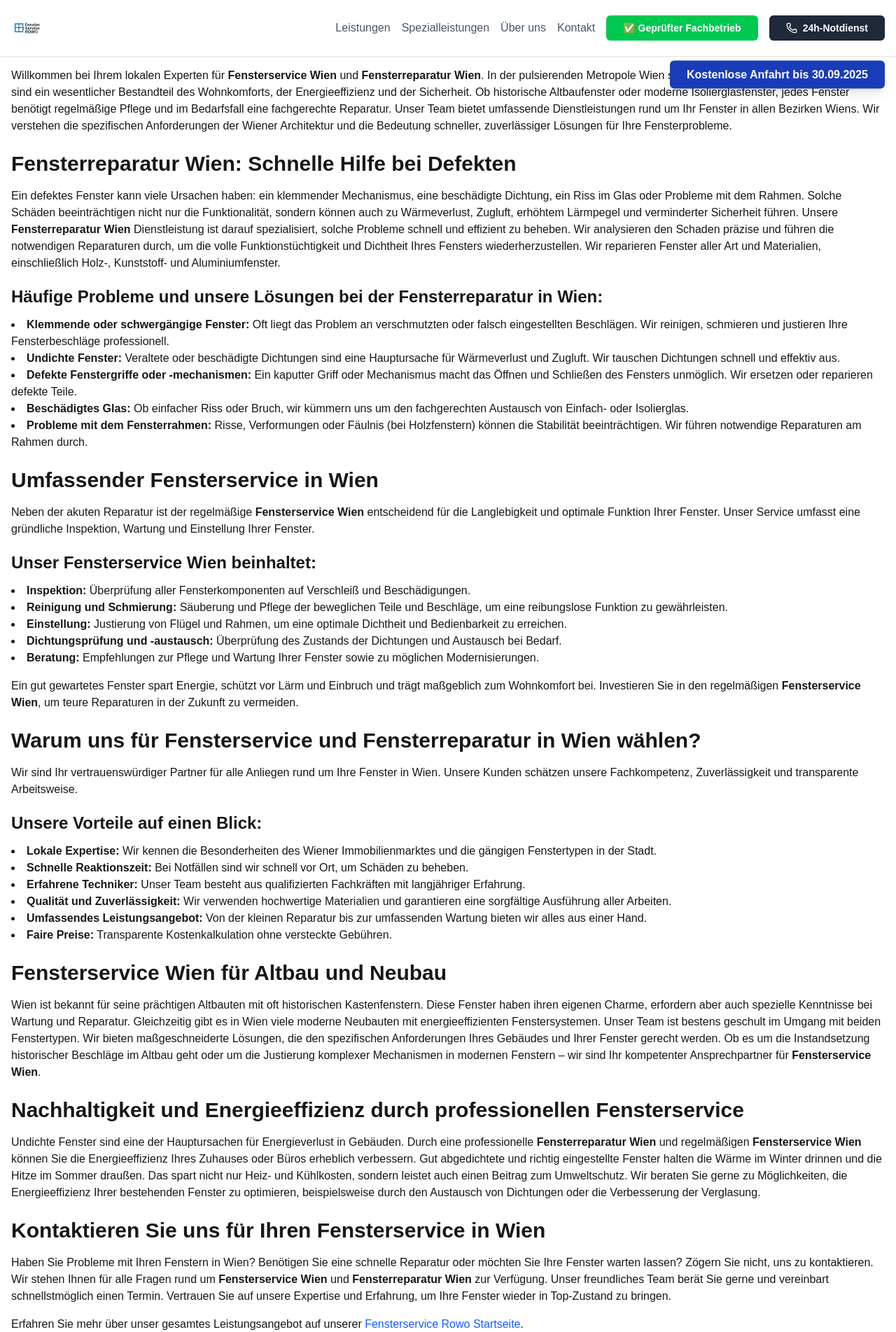
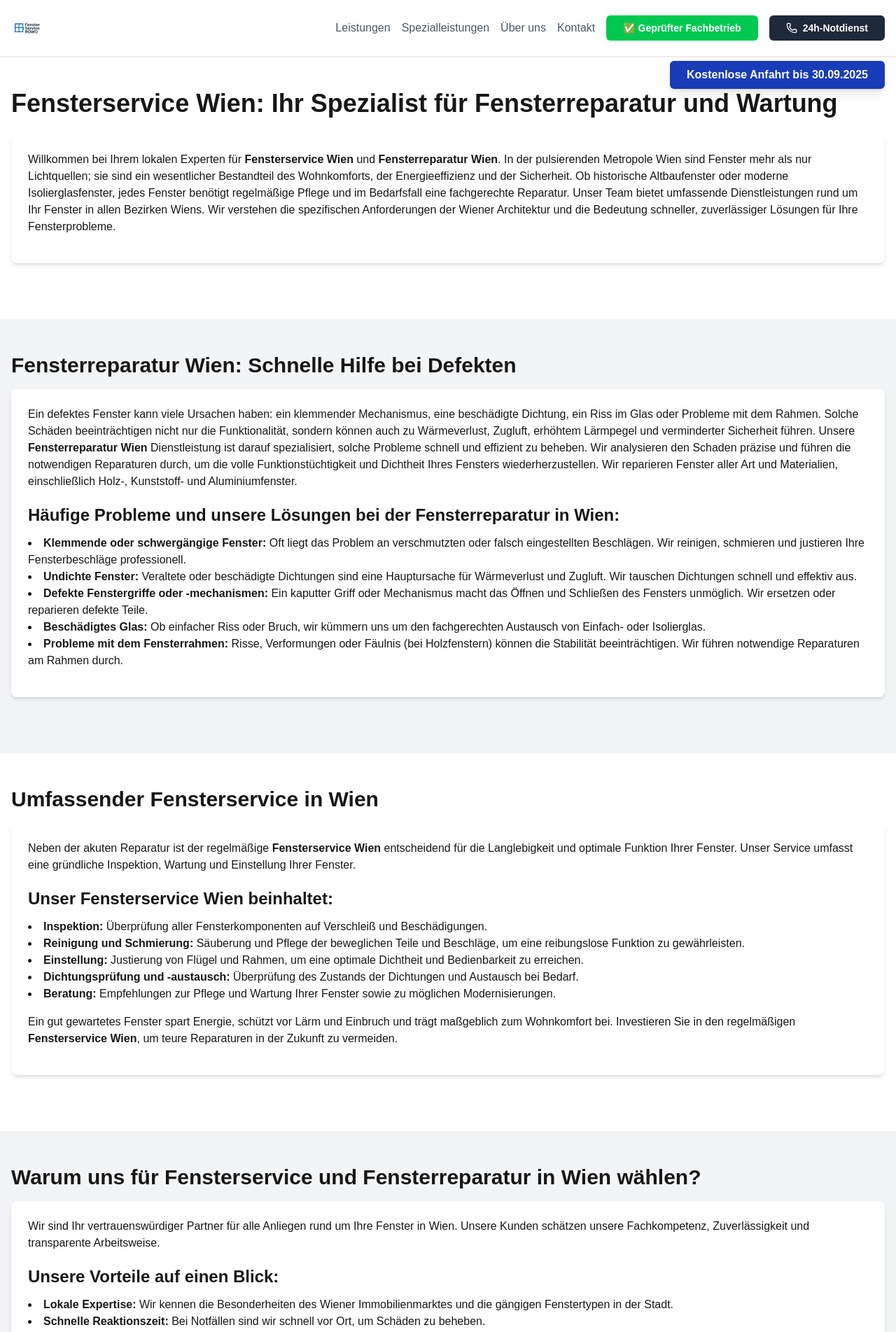
Before and after one commit to paddy-droid/bignewnodejs, a Next.js app: page /wien in a window 1280 px wide. Shown: the top 1903 px of the page at 70% size. Built offline with nearby package versions, Linux system fonts and the light colour scheme.

Commit message:
feat: Optimize Wien service page layout and meta description

```diff
--- a/src/app/wien/page.tsx
+++ b/src/app/wien/page.tsx
@@ -6,24 +6,26 @@ export default function WienServicePage() {
     <>
       <Head>
         <title>Fensterservice Wien & Fensterreparatur Wien - Ihr Experte in der Hauptstadt</title>
-        <meta name="description" content="Professioneller Fensterservice und schnelle Fensterreparatur in Wien. Wir bieten umfassende Lösungen für alle Fensterprobleme in der österreichischen Hauptstadt." />
+        <meta name="description" content="Ihr zuverlässiger Partner für professionellen Fensterservice und schnelle Fensterreparatur in Wien. Umfassende Lösungen für alle Fensterprobleme in der österreichischen Hauptstadt." />
       </Head>
-      <main className="container mx-auto px-4 py-8">
-        {/* Optional: Include a Hero section adapted for the Wien page */}
-        {/* <Hero title="Fensterservice & Fensterreparatur in Wien" subtitle="Ihr zuverlässiger Partner in der Hauptstadt" /> */}
-
+      <main className="pt-20"> {/* Added padding top */}
+        {/* Section 1: Introduction */}
+        <section className="container mx-auto px-4 py-12">
           <h1 className="text-3xl md:text-4xl font-bold mb-6">Fensterservice Wien: Ihr Spezialist für Fensterreparatur und Wartung</h1>
-
+          <div className="p-6 bg-white rounded-lg shadow-md mb-8">
             <p className="mb-4">
               Willkommen bei Ihrem lokalen Experten für <strong>Fensterservice Wien</strong> und <strong>Fensterreparatur Wien</strong>. In der pulsierenden Metropole Wien sind Fenster mehr als nur Lichtquellen; sie sind ein wesentlicher Bestandteil des Wohnkomforts, der Energieeffizienz und der Sicherheit. Ob historische Altbaufenster oder moderne Isolierglasfenster, jedes Fenster benötigt regelmäßige Pflege und im Bedarfsfall eine fachgerechte Reparatur. Unser Team bietet umfassende Dienstleistungen rund um Ihr Fenster in allen Bezirken Wiens. Wir verstehen die spezifischen Anforderungen der Wiener Architektur und die Bedeutung schneller, zuverlässiger Lösungen für Ihre Fensterprobleme.
             </p>
+          </div>
+        </section>
 
-        <h2 className="text-2xl md:text-3xl font-semibold mb-4 mt-6">Fensterreparatur Wien: Schnelle Hilfe bei Defekten</h2>
-
+        {/* Section 2: Fensterreparatur Wien */}
+        <section className="container mx-auto px-4 py-12 bg-gray-100">
+          <h2 className="text-2xl md:text-3xl font-semibold mb-4">Fensterreparatur Wien: Schnelle Hilfe bei Defekten</h2>
+          <div className="p-6 bg-white rounded-lg shadow-md mb-8">
             <p className="mb-4">
               Ein defektes Fenster kann viele Ursachen haben: ein klemmender Mechanismus, eine beschädigte Dichtung, ein Riss im Glas oder Probleme mit dem Rahmen. Solche Schäden beeinträchtigen nicht nur die Funktionalität, sondern können auch zu Wärmeverlust, Zugluft, erhöhtem Lärmpegel und verminderter Sicherheit führen. Unsere <strong>Fensterreparatur Wien</strong> Dienstleistung ist darauf spezialisiert, solche Probleme schnell und effizient zu beheben. Wir analysieren den Schaden präzise und führen die notwendigen Reparaturen durch, um die volle Funktionstüchtigkeit und Dichtheit Ihres Fensters wiederherzustellen. Wir reparieren Fenster aller Art und Materialien, einschließlich Holz-, Kunststoff- und Aluminiumfenster.
             </p>
-
             <h3 className="text-xl md:text-2xl font-semibold mb-3 mt-5">Häufige Probleme und unsere Lösungen bei der Fensterreparatur in Wien:</h3>
             <ul className="list-disc list-inside mb-4">
               <li><strong>Klemmende oder schwergängige Fenster:</strong> Oft liegt das Problem an verschmutzten oder falsch eingestellten Beschlägen. Wir reinigen, schmieren und justieren Ihre Fensterbeschläge professionell.</li>
@@ -32,13 +34,16 @@ export default function WienServicePage() {
               <li><strong>Beschädigtes Glas:</strong> Ob einfacher Riss oder Bruch, wir kümmern uns um den fachgerechten Austausch von Einfach- oder Isolierglas.</li>
               <li><strong>Probleme mit dem Fensterrahmen:</strong> Risse, Verformungen oder Fäulnis (bei Holzfenstern) können die Stabilität beeinträchtigen. Wir führen notwendige Reparaturen am Rahmen durch.</li>
             </ul>
+          </div>
+        </section>
 
-        <h2 className="text-2xl md:text-3xl font-semibold mb-4 mt-6">Umfassender Fensterservice in Wien</h2>
-
+        {/* Section 3: Umfassender Fensterservice in Wien */}
+        <section className="container mx-auto px-4 py-12">
+          <h2 className="text-2xl md:text-3xl font-semibold mb-4">Umfassender Fensterservice in Wien</h2>
+          <div className="p-6 bg-white rounded-lg shadow-md mb-8">
             <p className="mb-4">
               Neben der akuten Reparatur ist der regelmäßige <strong>Fensterservice Wien</strong> entscheidend für die Langlebigkeit und optimale Funktion Ihrer Fenster. Unser Service umfasst eine gründliche Inspektion, Wartung und Einstellung Ihrer Fenster.
             </p>
-
             <h3 className="text-xl md:text-2xl font-semibold mb-3 mt-5">Unser Fensterservice Wien beinhaltet:</h3>
             <ul className="list-disc list-inside mb-4">
               <li><strong>Inspektion:</strong> Überprüfung aller Fensterkomponenten auf Verschleiß und Beschädigungen.</li>
@@ -47,17 +52,19 @@ export default function WienServicePage() {
               <li><strong>Dichtungsprüfung und -austausch:</strong> Überprüfung des Zustands der Dichtungen und Austausch bei Bedarf.</li>
               <li><strong>Beratung:</strong> Empfehlungen zur Pflege und Wartung Ihrer Fenster sowie zu möglichen Modernisierungen.</li>
             </ul>
-
             <p className="mb-4">
               Ein gut gewartetes Fenster spart Energie, schützt vor Lärm und Einbruch und trägt maßgeblich zum Wohnkomfort bei. Investieren Sie in den regelmäßigen <strong>Fensterservice Wien</strong>, um teure Reparaturen in der Zukunft zu vermeiden.
             </p>
+          </div>
+        </section>
 
-        <h2 className="text-2xl md:text-3xl font-semibold mb-4 mt-6">Warum uns für Fensterservice und Fensterreparatur in Wien wählen?</h2>
-
+        {/* Section 4: Warum uns wählen? */}
+        <section className="container mx-auto px-4 py-12 bg-gray-100">
+          <h2 className="text-2xl md:text-3xl font-semibold mb-4">Warum uns für Fensterservice und Fensterreparatur in Wien wählen?</h2>
+          <div className="p-6 bg-white rounded-lg shadow-md mb-8">
             <p className="mb-4">
               Wir sind Ihr vertrauenswürdiger Partner für alle Anliegen rund um Ihre Fenster in Wien. Unsere Kunden schätzen unsere Fachkompetenz, Zuverlässigkeit und transparente Arbeitsweise.
             </p>
-
             <h3 className="text-xl md:text-2xl font-semibold mb-3 mt-5">Unsere Vorteile auf einen Blick:</h3>
             <ul className="list-disc list-inside mb-4">
               <li><strong>Lokale Expertise:</strong> Wir kennen die Besonderheiten des Wiener Immobilienmarktes und die gängigen Fenstertypen in der Stadt.</li>
@@ -67,28 +74,41 @@ export default function WienServicePage() {
               <li><strong>Umfassendes Leistungsangebot:</strong> Von der kleinen Reparatur bis zur umfassenden Wartung bieten wir alles aus einer Hand.</li>
               <li><strong>Faire Preise:</strong> Transparente Kostenkalkulation ohne versteckte Gebühren.</li>
             </ul>
+          </div>
+        </section>
 
-        <h2 className="text-2xl md:text-3xl font-semibold mb-4 mt-6">Fensterservice Wien für Altbau und Neubau</h2>
-
+        {/* Section 5: Altbau und Neubau */}
+        <section className="container mx-auto px-4 py-12">
+          <h2 className="text-2xl md:text-3xl font-semibold mb-4">Fensterservice Wien für Altbau und Neubau</h2>
+          <div className="p-6 bg-white rounded-lg shadow-md mb-8">
             <p className="mb-4">
               Wien ist bekannt für seine prächtigen Altbauten mit oft historischen Kastenfenstern. Diese Fenster haben ihren eigenen Charme, erfordern aber auch spezielle Kenntnisse bei Wartung und Reparatur. Gleichzeitig gibt es in Wien viele moderne Neubauten mit energieeffizienten Fenstersystemen. Unser Team ist bestens geschult im Umgang mit beiden Fenstertypen. Wir bieten maßgeschneiderte Lösungen, die den spezifischen Anforderungen Ihres Gebäudes und Ihrer Fenster gerecht werden. Ob es um die Instandsetzung historischer Beschläge im Altbau geht oder um die Justierung komplexer Mechanismen in modernen Fenstern – wir sind Ihr kompetenter Ansprechpartner für <strong>Fensterservice Wien</strong>.
             </p>
+          </div>
+        </section>
 
-        <h2 className="text-2xl md:text-3xl font-semibold mb-4 mt-6">Nachhaltigkeit und Energieeffizienz durch professionellen Fensterservice</h2>
-
+        {/* Section 6: Nachhaltigkeit und Energieeffizienz */}
+        <section className="container mx-auto px-4 py-12 bg-gray-100">
+          <h2 className="text-2xl md:text-3xl font-semibold mb-4">Nachhaltigkeit und Energieeffizienz durch professionellen Fensterservice</h2>
+          <div className="p-6 bg-white rounded-lg shadow-md mb-8">
             <p className="mb-4">
               Undichte Fenster sind eine der Hauptursachen für Energieverlust in Gebäuden. Durch eine professionelle <strong>Fensterreparatur Wien</strong> und regelmäßigen <strong>Fensterservice Wien</strong> können Sie die Energieeffizienz Ihres Zuhauses oder Büros erheblich verbessern. Gut abgedichtete und richtig eingestellte Fenster halten die Wärme im Winter drinnen und die Hitze im Sommer draußen. Das spart nicht nur Heiz- und Kühlkosten, sondern leistet auch einen Beitrag zum Umweltschutz. Wir beraten Sie gerne zu Möglichkeiten, die Energieeffizienz Ihrer bestehenden Fenster zu optimieren, beispielsweise durch den Austausch von Dichtungen oder die Verbesserung der Verglasung.
             </p>
+          </div>
+        </section>
 
-        <h2 className="text-2xl md:text-3xl font-semibold mb-4 mt-6">Kontaktieren Sie uns für Ihren Fensterservice in Wien</h2>
-
+        {/* Section 7: Kontaktieren Sie uns */}
+        <section className="container mx-auto px-4 py-12">
+          <h2 className="text-2xl md:text-3xl font-semibold mb-4">Kontaktieren Sie uns für Ihren Fensterservice in Wien</h2>
+          <div className="p-6 bg-white rounded-lg shadow-md mb-8">
             <p className="mb-4">
               Haben Sie Probleme mit Ihren Fenstern in Wien? Benötigen Sie eine schnelle Reparatur oder möchten Sie Ihre Fenster warten lassen? Zögern Sie nicht, uns zu kontaktieren. Wir stehen Ihnen für alle Fragen rund um <strong>Fensterservice Wien</strong> und <strong>Fensterreparatur Wien</strong> zur Verfügung. Unser freundliches Team berät Sie gerne und vereinbart schnellstmöglich einen Termin. Vertrauen Sie auf unsere Expertise und Erfahrung, um Ihre Fenster wieder in Top-Zustand zu bringen.
             </p>
-
             <p className="mb-4">
               Erfahren Sie mehr über unser gesamtes Leistungsangebot auf unserer <Link href="/" className="text-blue-600 hover:underline">Fensterservice Rowo Startseite</Link>.
             </p>
+          </div>
+        </section>
 
         {/* Optional: Include a Contact section */}
         {/* <Contact /> */}
```
Lines whose indentation alone changed are shown as unchanged.
